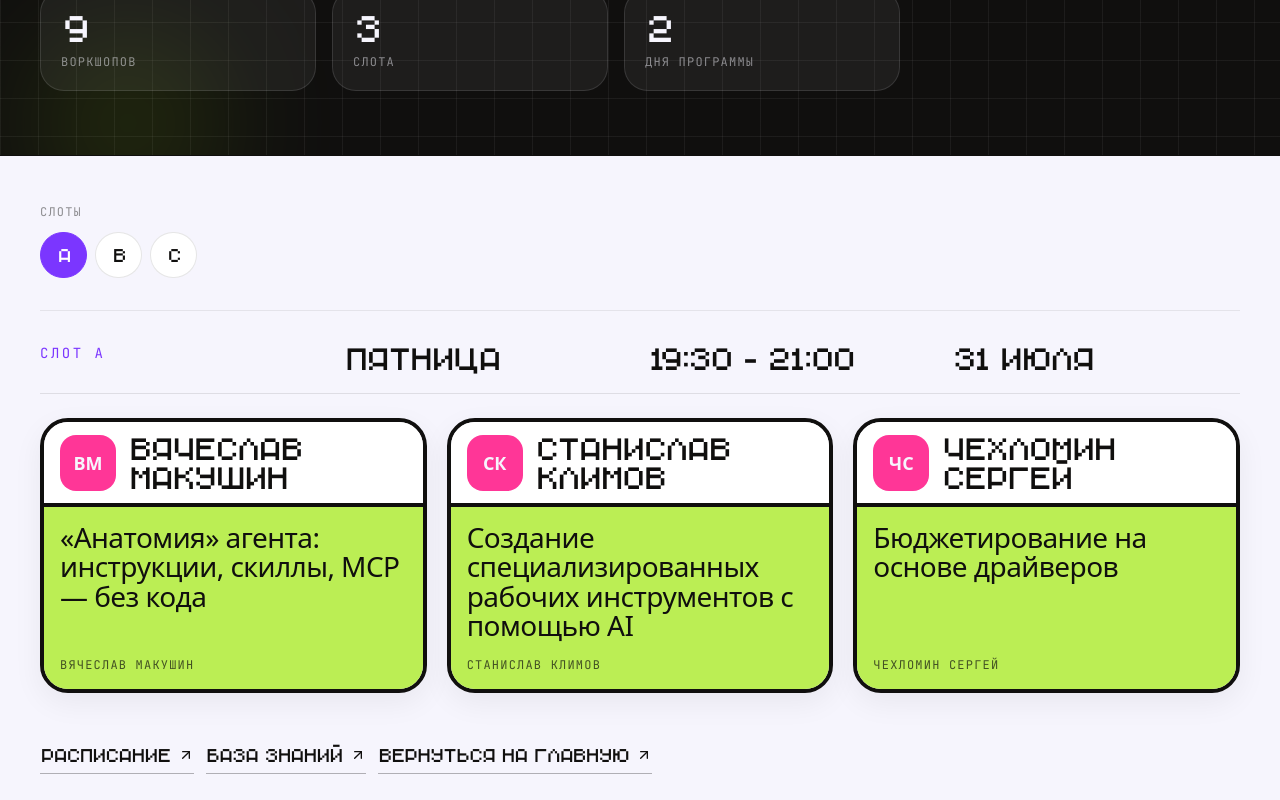
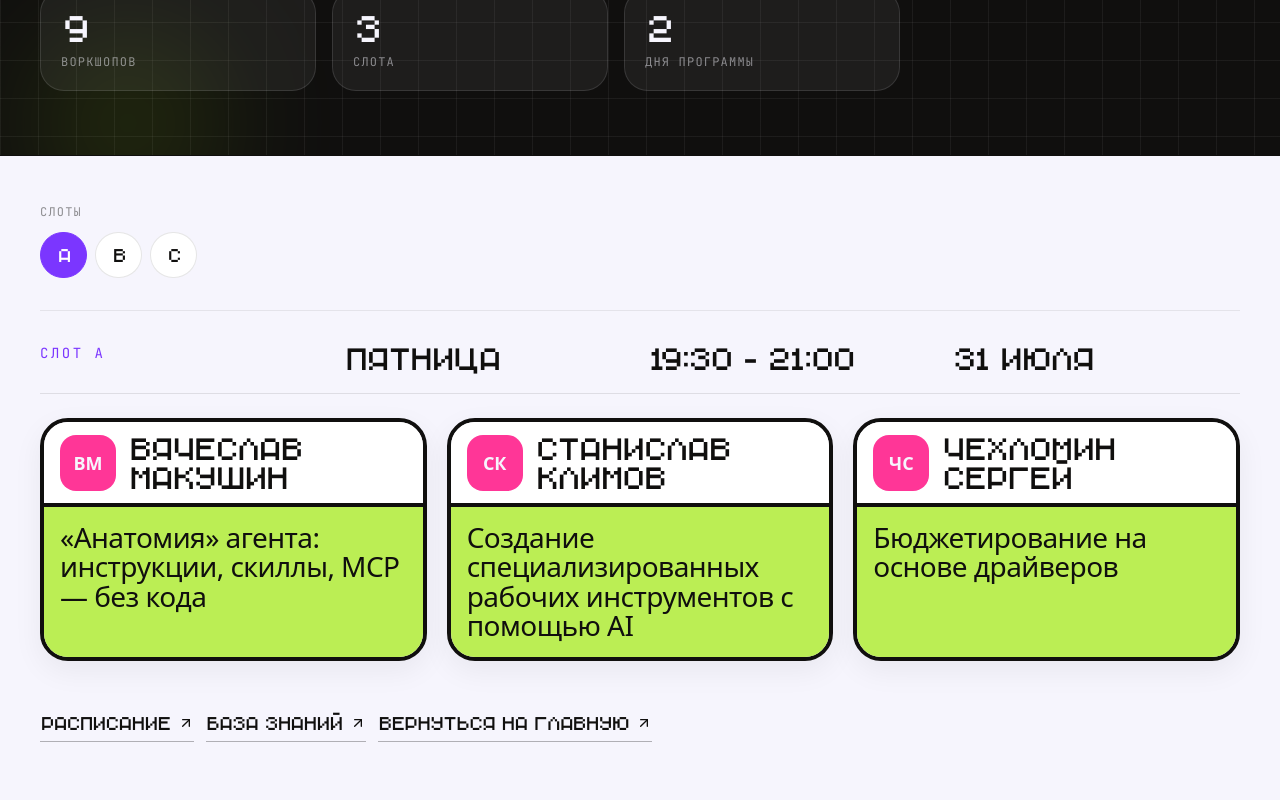
Before and after one commit to temakubik/vibe6-promo, a Next.js app: page /workshop in a window 1280 px wide. Shown: the part 396-1196 px from the top of the page. Built offline with nearby package versions, Linux system fonts and the light colour scheme.

Commit message:
Remove duplicate speaker label in workshop cards

```diff
--- a/src/app/workshop/WorkshopPageClient.tsx
+++ b/src/app/workshop/WorkshopPageClient.tsx
@@ -182,9 +182,6 @@ function WorkshopCard({
           <div className="text-[1.4rem] leading-[1.05] tracking-[-0.02em] text-ink sm:text-[1.75rem]">
             {item.title}
           </div>
-          <div className="mt-auto font-mono text-xs uppercase tracking-widest text-ink/70">
-            {item.speaker}
-          </div>
         </div>
       </div>
     </article>
```
